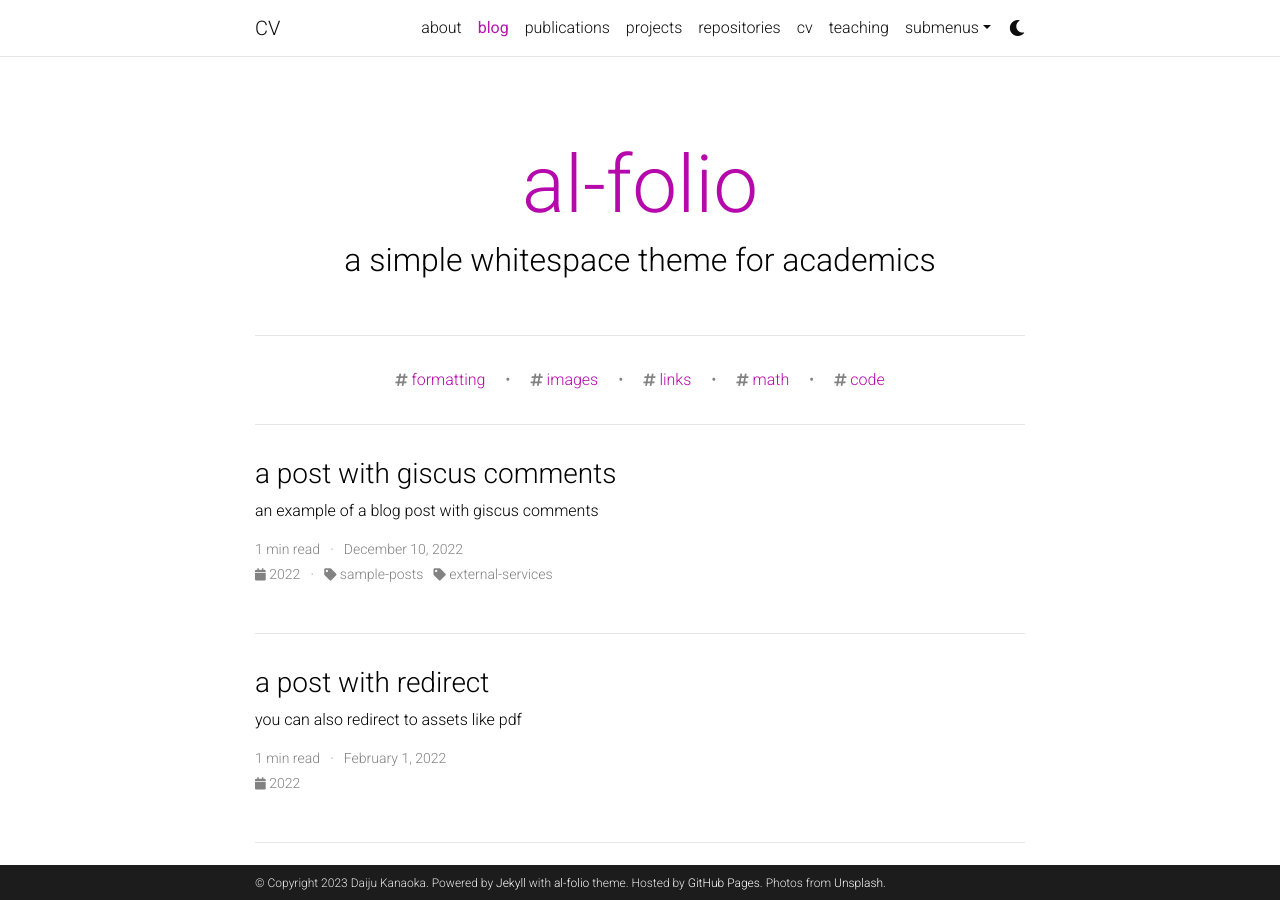
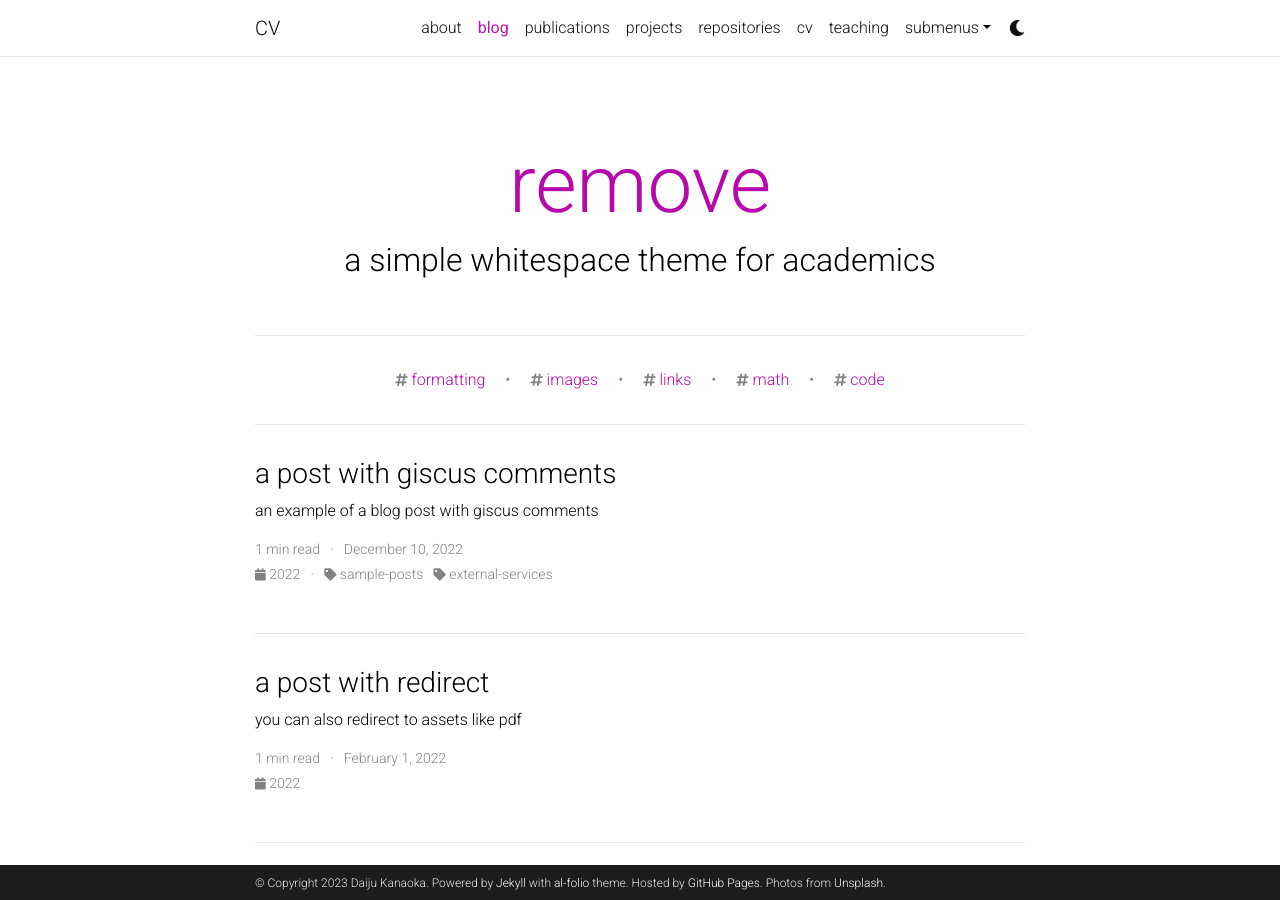
Before and after one commit to haganeLego/haganeLego.github.io, a Jekyll site: the page built from blog/index.html, in a window 1280 px wide and 900 px high. Built offline with Jekyll 4.4.1, drawn with Linux system fonts in a browser that asks for light colours; the list of posts is cut into pages by our own code; comment, search, counter and statistics services are not loaded; a style sheet for code colours, icons or effects is not loaded.

Commit message:
[Update]url setting

```diff
--- a/_config.yml
+++ b/_config.yml
@@ -20,8 +20,8 @@
 lang: en # the language of your site (for example: en, fr, cn, ru, etc.)
 icon: ⚛️  # the emoji used as the favicon (alternatively, provide image name in /assets/img/)
 
-url: https://alshedivat.github.io # the base hostname & protocol for your site
-baseurl: /al-folio # the subpath of your site, e.g. /blog/
+url: https://haganelego.github.io # the base hostname & protocol for your site
+baseurl:  # the subpath of your site, e.g. /blog/
 last_updated: false # set to true if you want to display last updated in the footer
 impressum_path:  # set to path to include impressum link in the footer, use the same path as permalink in a page, helps to conform with EU GDPR
 
@@ -47,7 +47,7 @@
 # will use title and url fields
 # Take a look to https://github.com/jekyll/jekyll-feed for more customization
 
-rss_icon: true
+rss_icon: false
 
 # -----------------------------------------------------------------------------
 # Layout
@@ -73,16 +73,16 @@
 # Social integration
 # -----------------------------------------------------------------------------
 
-github_username: # your GitHub user name
+github_username: haganelego # your GitHub user name
 gitlab_username: # your GitLab user name
-twitter_username: # your Twitter handle
+twitter_username: haganeLego # your Twitter handle
 mastodon_username: # your mastodon instance+username in the format instance.tld/@username
 linkedin_username: # your LinkedIn user name
 telegram_username: # your Telegram user name
 scholar_userid: # your Google Scholar ID
 semanticscholar_id: # your Semantic Scholar ID
 whatsapp_number: # your WhatsApp number (full phone number in international format. Omit any zeroes, brackets, or dashes when adding the phone number in international format.)
-orcid_id: # your ORCID ID
+orcid_id: https://orcid.org/0000-0003-2300-4189 # your ORCID ID
 medium_username: # your Medium username
 quora_username: # your Quora username
 publons_id: # your ID on Publons
@@ -122,7 +122,7 @@
 # Blog
 # -----------------------------------------------------------------------------
 
-blog_name: al-folio # blog_name will be displayed in your blog page
+blog_name: remove # blog_name will be displayed in your blog page
 blog_nav_title: blog # your blog must have a title for it to be displayed in the nav bar
 blog_description: a simple whitespace theme for academics
 permalink: /blog/:year/:title/
@@ -139,8 +139,8 @@
 # Follow instructions on https://giscus.app/ to setup for your repo to fill out
 # the information below.
 giscus:
-  repo: alshedivat/al-folio      # <your-github-user-name>/<your-github-repo-name>
-  repo_id: MDEwOlJlcG9zaXRvcnk2MDAyNDM2NQ==
+  repo: haganelego/haganelego.github.io      # <your-github-user-name>/<your-github-repo-name>
+  repo_id:
   category: Comments             # name of the category under which discussions will be created
   category_id: DIC_kwDOA5PmLc4CTBt6
   mapping: title                 # identify discussions by post title
```
